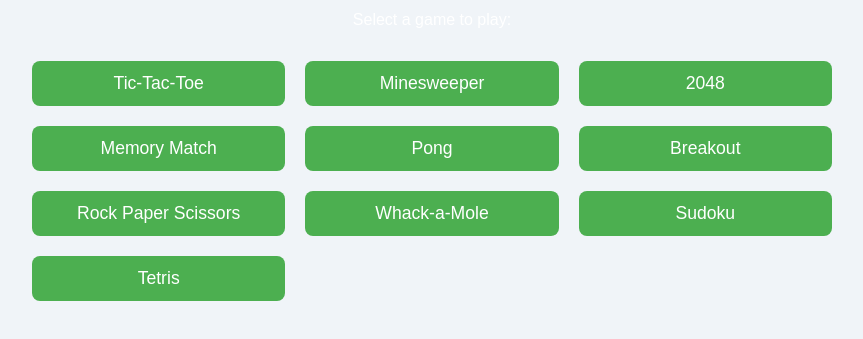
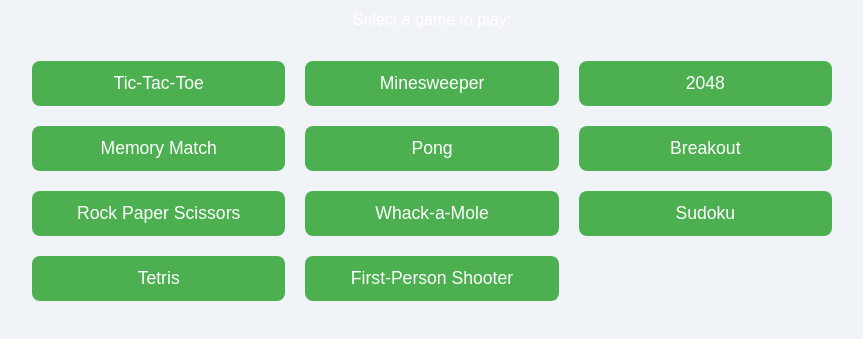
Before and after one commit to Thajuul/Thajuul2, a plain HTML site: page index.html in a window 1280 px wide. Shown: the part 125-464 px from the top of the page, without its empty margins (208-1071 px from the left). Drawn offline with Linux system fonts and the light colour scheme.

Commit message:
Update index.html

```diff
--- a/index.html
+++ b/index.html
@@ -3,7 +3,7 @@
 <head>
   <meta charset="UTF-8">
   <meta name="viewport" content="width=device-width, initial-scale=1.0">
-  <title>Game Hub</title>
+  <title>Unblocked games van Julian AHHAHAH</title>
   <link rel="stylesheet" href="style.css">
   <style>
     body {
@@ -61,6 +61,7 @@
       <a href="whack-a-mole.html" class="btn">Whack-a-Mole</a>
       <a href="sudoku.html" class="btn">Sudoku</a>
       <a href="tetris.html" class="btn">Tetris</a>
+      <a href="fps.html" class="btn">First-Person Shooter</a>
     </div>
   </div>
 </body>
```
